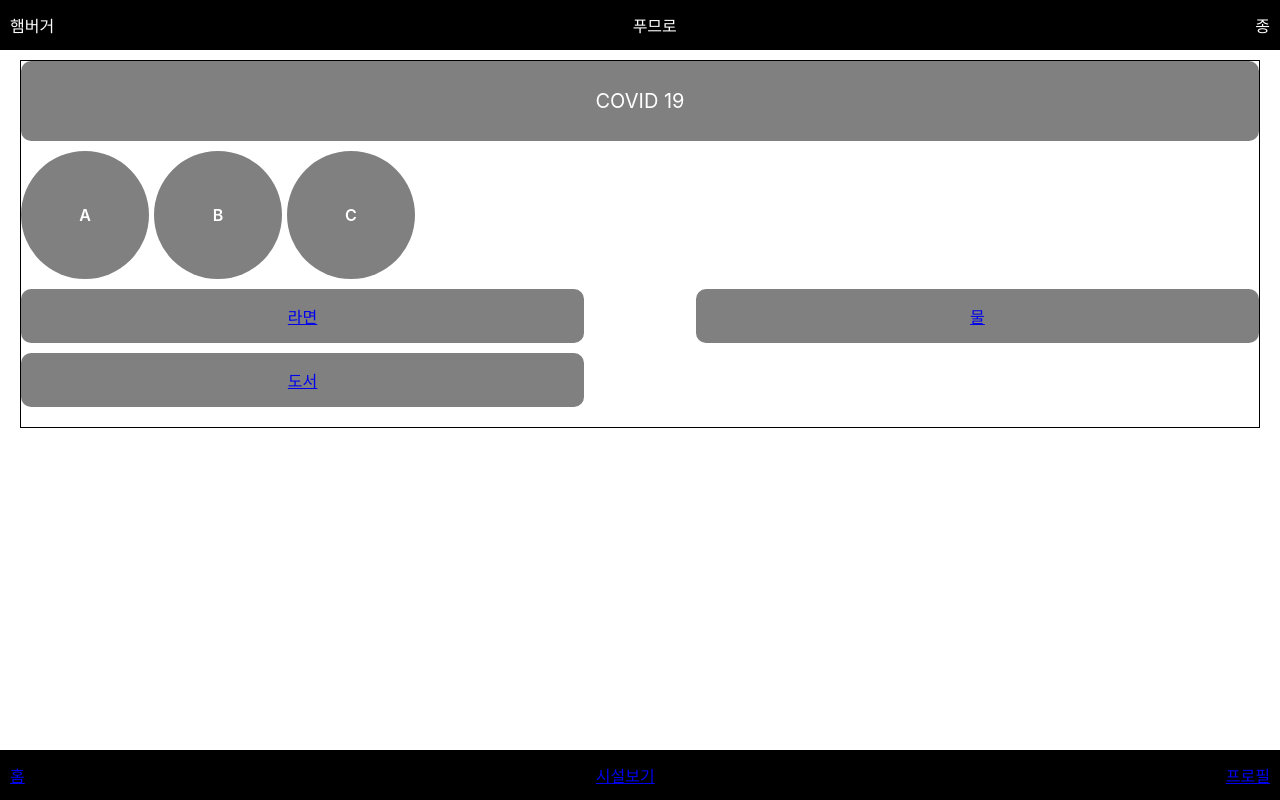
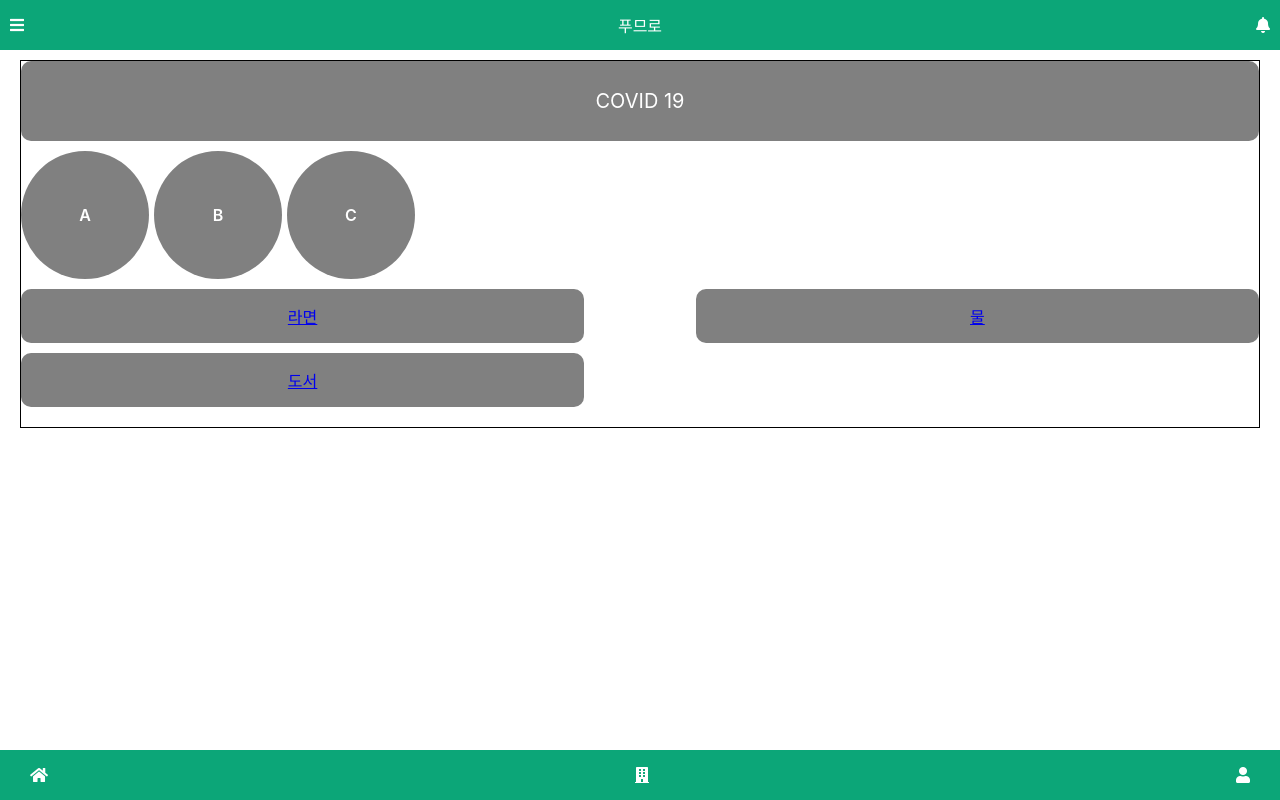
Before and after one commit to eunjung-jenny/on-gi-jong-gi, a React (Create React App) app in the folder front-app/: page / in a window 1280 px wide. Built offline with nearby package versions, Linux system fonts and the light colour scheme.

Commit message:
헤더/푸터 아이콘 추가

```diff
--- a/front-app/src/Component/Footer.js
+++ b/front-app/src/Component/Footer.js
@@ -11,23 +11,34 @@ const Footer = styled.header`
   display: flex;
   justify-content: space-between;
   align-items: center;
-  padding: 5px 10px;
-  background-color: black;
+  padding: 5px 30px;
+  background-color: #0ca678;
   color: white;
+`;
+
+const SLink = styled(Link)`
+  text-decoration: none;
+  color: inherit;
 `;
 
 export default function () {
   return (
     <Footer>
-      <Link to="/">
-        <span>홈</span>
-      </Link>
-      <Link to="/organizations">
-        <span>시설보기</span>
-      </Link>
-      <Link to="/profile">
-        <span>프로필</span>
-      </Link>
+      <SLink to="/">
+        <span>
+          <i className="fas fa-home"></i>
+        </span>
+      </SLink>
+      <SLink to="/organizations">
+        <span>
+          <i className="fas fa-building"></i>
+        </span>
+      </SLink>
+      <SLink to="/profile">
+        <span>
+          <i className="fas fa-user"></i>
+        </span>
+      </SLink>
     </Footer>
   );
 }
--- a/front-app/src/Component/Header.js
+++ b/front-app/src/Component/Header.js
@@ -11,16 +11,20 @@ const Header = styled.header`
   justify-content: space-between;
   align-items: center;
   padding: 5px 10px;
-  background-color: black;
+  background-color: #0ca678;
   color: white;
 `;
 
 export default function () {
   return (
     <Header>
-      <span>햄버거</span>
+      <span>
+        <i className="fas fa-bars"></i>
+      </span>
       <span>푸므로</span>
-      <span>종</span>
+      <span>
+        <i className="fas fa-bell"></i>
+      </span>
     </Header>
   );
 }
--- a/front-app/src/Route/Organizations/OrganizationsContainer.js
+++ b/front-app/src/Route/Organizations/OrganizationsContainer.js
@@ -13,33 +13,10 @@ export default class extends Component {
     try {
       let organizations;
       const a = new Promise((resolve, reject) =>
-        setTimeout(() => resolve(facility), 1000)
+        setTimeout(() => resolve(facility.result), 1000)
       );
-
-      // const a = new Promise((resolve, reject) => {
-      //   setTimeout(
-      //     () =>
-      //       resolve({
-      //         organizations: [
-      //           {
-      //             name: "A",
-      //             address: "서울시 광진구",
-      //             type: "아동양육시설",
-      //             liked: 137,
-      //           },
-      //           {
-      //             name: "B",
-      //             address: "서울시 동대문구",
-      //             type: "양로원",
-      //             liked: 87,
-      //           },
-      //         ],
-      //       }),
-      //     1000
-      //   );
-      // });
       await a.then((res) => {
-        organizations = res.result;
+        organizations = res;
       });
       this.setState({ organizations });
     } catch {
```
